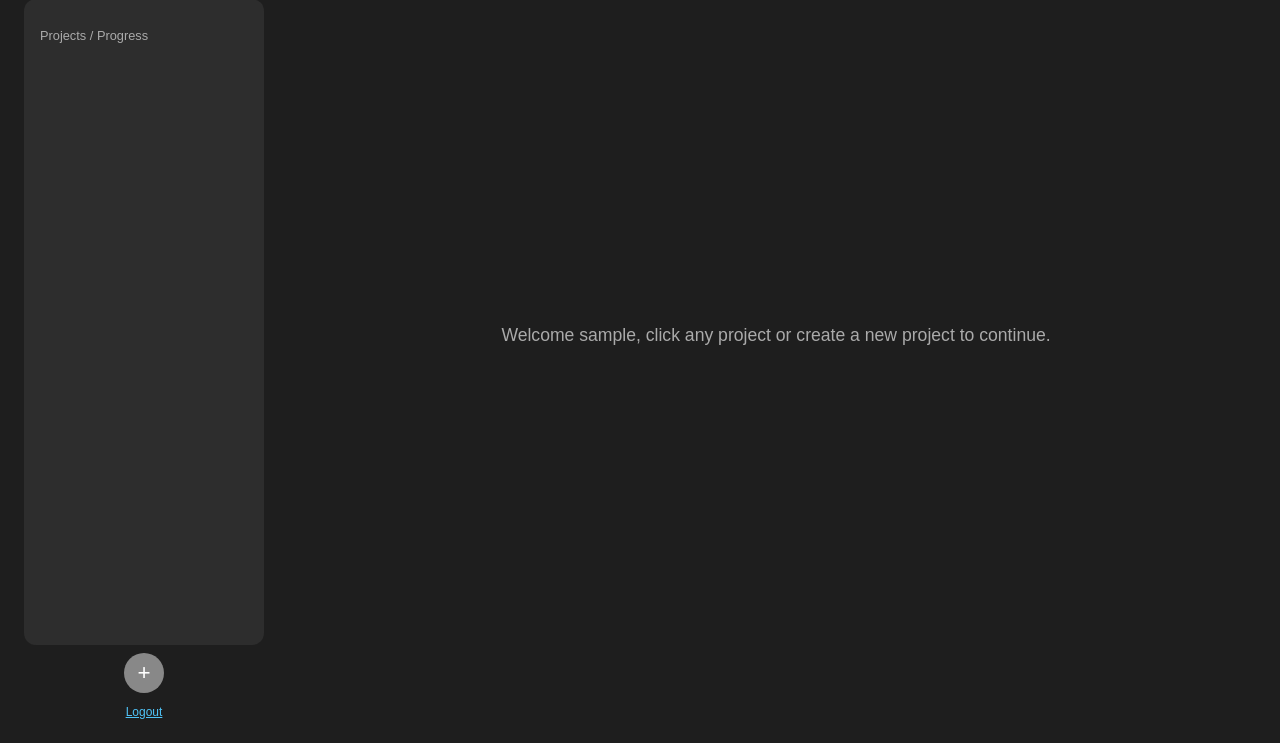
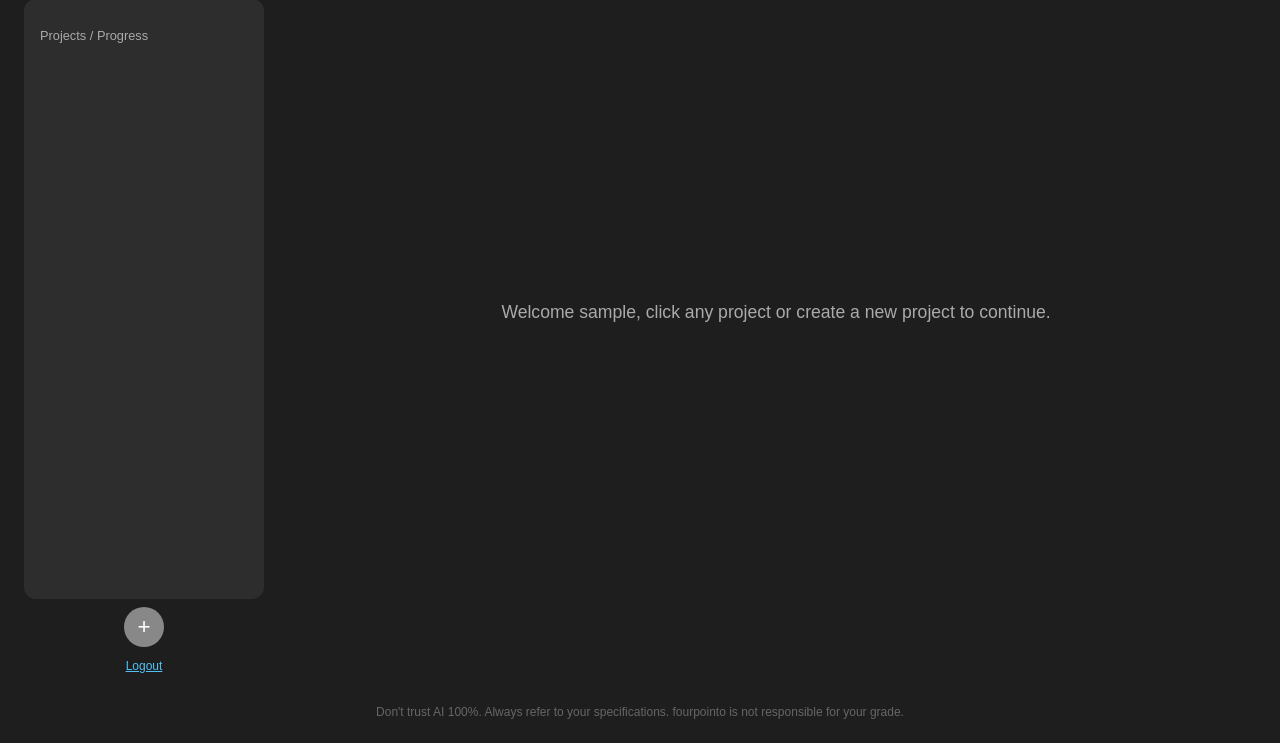
Before and after one commit to Zeyrian/fourpointo, a Flask app: page / in a window 1280 px wide. Shown: the part 73-816 px from the top of the page. Run offline with Flask 3, Linux system fonts and the light colour scheme; the visitor is signed in with stand-in values (Sample User, id 1); data that the repository does not hold is empty.

Commit message:
footer update

```diff
--- a/templates/index.html
+++ b/templates/index.html
@@ -138,5 +138,9 @@
     </div>
 
     <script src="{{ url_for('static', filename='script.js') }}"></script>
+
+    <footer style="text-align: center; padding: 16px; font-size: 0.75rem; color: #666;">
+        Don't trust AI 100%. Always refer to your specifications. fourpointo is not responsible for your grade.
+    </footer>
 </body>
 </html>
--- a/templates/landing.html
+++ b/templates/landing.html
@@ -55,5 +55,9 @@
   <button class="btn-login" onclick="window.location.href='/login'">Login</button>
   <span class="or">or</span>
   <a href="/register">Sign Up</a>
+
+  <footer style="text-align: center; padding: 16px; font-size: 0.75rem; color: #666;">
+    Don't trust AI 100%. Always refer to your specifications. fourpointo is not responsible for your grade.
+</footer>
 </body>
 </html>
```
